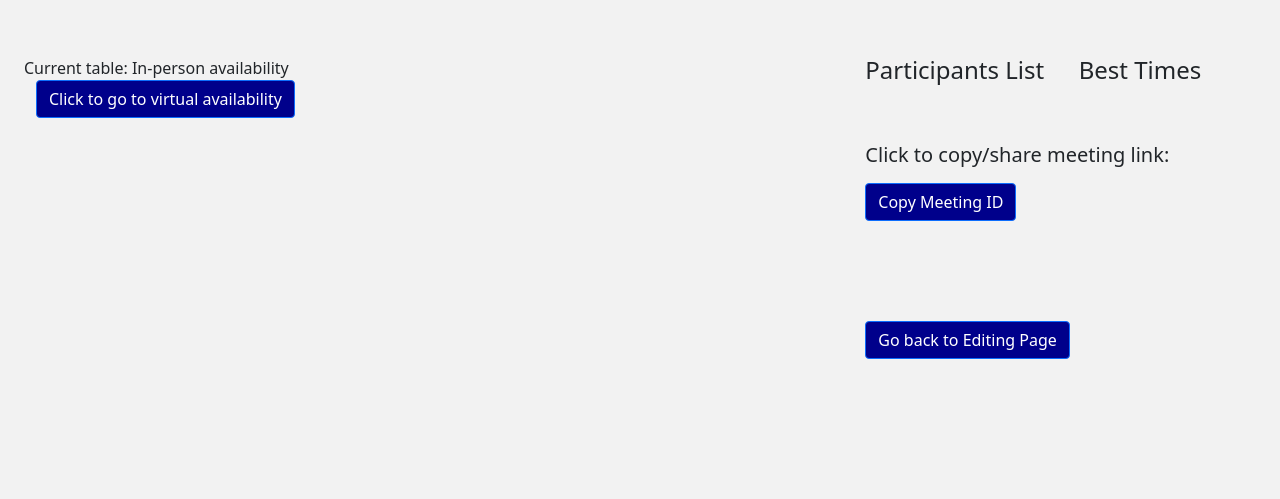
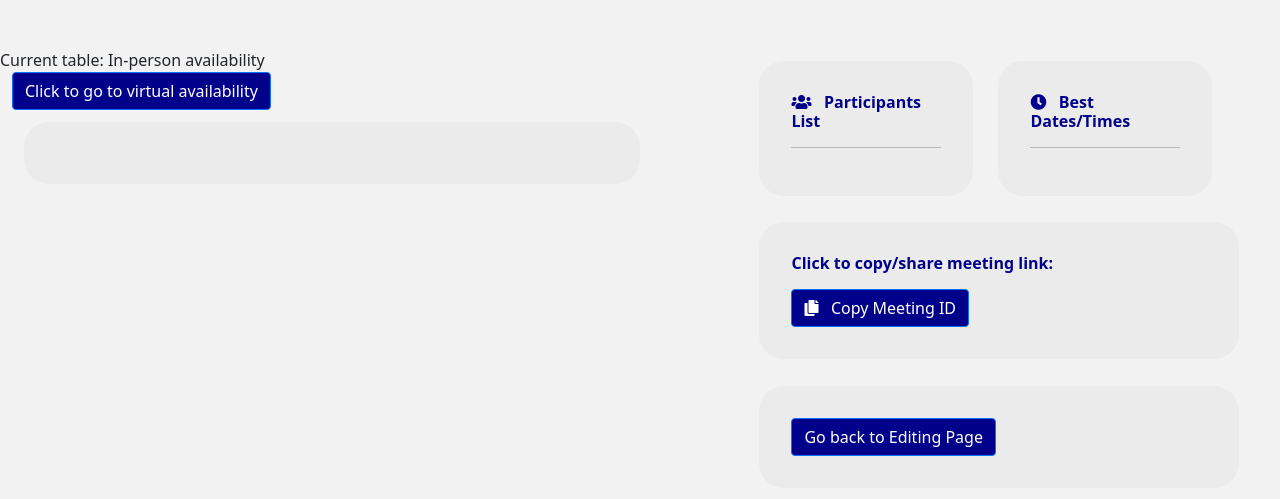
Before and after one commit to UCSD-CSE-210-2021/cse-210-team-project-layover, a Flask app: template templates/results.html in a window 1280 px wide. Shown: the part 72-571 px from the top of the page. Run offline with Flask 2, Linux system fonts and the light colour scheme; the template is opened without the code that fills it, so the values that code supplies are empty; some libraries are stand-ins or nearby versions.

Commit message:
Update UI

```diff
--- a/static/results.js
+++ b/static/results.js
@@ -1,6 +1,9 @@
 $(document).ready(function() {
 	var all_data = jQuery.parseJSON(data);                  // Read in data
 	$("#meeting_name").html(all_data.meeting_info.name + " Results")     // Write the heading dynamically
+
+	$('.nav-heading').text(all_data.meeting_info.name + " Results");
+	$('.nav-heading').addClass('text-center text-capitalize');
 
 	// TODO: Use data to calculate table to display
 	// var fullList = "<ul>"
@@ -144,7 +147,8 @@ $(document).ready(function() {
 	//Functionality to copy meeting ID on click
 	$('#copyBtn').click(function(){
 		navigator.clipboard.writeText($("#meetingId").text()).then(function () {
-			alert('It worked! Do a CTRL - V to paste')
+			$('#copyBtn').find('i').toggleClass('fa-copy fa-check');
+			// alert('It worked! Do a CTRL - V to paste')
 		}, function () {
 			alert('Failure to copy. Check permissions for clipboard')
 		});
--- a/static/scheduling-availability.js
+++ b/static/scheduling-availability.js
@@ -7,7 +7,7 @@ $(document).ready(function() {
 	var endTime = meetingDetails.day_end_time;
 	var numTimes = meetingDetails.day_end_time - meetingDetails.day_start_time;
 
-	$("#nav-heading").text(all_data.name + "'s availability");
+	$(".nav-heading").text(all_data.name + "'s availability");
 
 	// Variable initialization
 	var inPersonMeetingTable = Array(numTimes * 4).fill().map(() => Array(numCol - 1).fill(0));
--- a/static/scheduling-landing.js
+++ b/static/scheduling-landing.js
@@ -1,6 +1,7 @@
 $(document).ready(function() {
 	var all_data = jQuery.parseJSON(data)
 	$("#results_btn").attr("href", "/results/" + all_data.meeting_id);
+	$('.nav-heading').text(all_data.name);
+	$('.nav-heading').addClass('text-center text-capitalize');
 	$("#meeting_id").attr("value", all_data.meeting_id);
-	$("#meeting_name").html(all_data.name)
 });
--- a/templates/layout.html
+++ b/templates/layout.html
@@ -26,6 +26,16 @@
 			.btn {
 				background-color: darkblue;
 			}
+			.col-form-label, h5, h6{
+				color: darkblue;
+				font-weight: bold;
+			}
+			.ui_box{
+				border-radius: 25px;
+				background: #ebebeb;
+				padding: 5%;
+				margin: 2%;
+			}
 			{% block styling %}
 
 			{% endblock %}
@@ -39,7 +49,7 @@
 					<div><i class="fas fa-2x fa-home"></i></div>
 				</a>
 			</div>
-			<h1 class="col-8 center-text title-color" id="nav-heading">Layover Meeting</h1>
+			<h1 class="col-8 center-text title-color nav-heading">Layover Meeting</h1>
 			<h1 class="col-2"></h1>
 		</nav>
 
--- a/templates/results.html
+++ b/templates/results.html
@@ -22,7 +22,7 @@ tr, th, td {
     background-clip: padding-box;
 }
 th, td {
-    width: 12%;
+    width: 2%;
 }
 tr:not(:first-child) td:not(:first-child) {
     border-color: transparent;
@@ -32,7 +32,6 @@ tr:not(:first-child) td:not(:first-child) {
 {% endblock %}
 
 {% block content %}
-<h1 id="meeting_name" class="text-center text-capitalize"></h1>
 
 <br><br>
 
@@ -47,8 +46,7 @@ tr:not(:first-child) td:not(:first-child) {
 		</div>
 	</div> -->
 
-    <div class="col-8">
-        <div id="sched-results" class="container">
+    <div class="col-6">
         <div class="row" id="curr_table_type">
             Current table: In-person availability
         </div>
@@ -57,34 +55,44 @@ tr:not(:first-child) td:not(:first-child) {
                 <button type="button" class="btn btn-primary" id="change_table">Click to go to virtual availability</button>
             </div>
         </div>
-
+        <div id="sched-results" class="container ui_box">
         </div>
     </div>
 
 
-    <div class="col-4">
+    <div class="col-6">
         <div class="row">
-            <div class="col-6">
-                <h4>Participants List</h4>
+
+            <div class="col-2"></div>
+            <div class="col-4 ui_box">
+                <h6><i class="fas fa-x fa-users"></i> &nbsp; Participants List</h6>
+                <hr>
                 <div id="users-list" class="container"></div>
             </div>
 
-            <div class="col-6">
-                <h4>Best Times</h4>
+            <div class="col-4 ui_box">
+                <h6><i class="fas fa-x fa-clock"></i> &nbsp; Best Dates/Times</h6>
+                <hr>
                 <div id="best-times" class="container"></div>
             </div>
+
+            <div class="col-1"></div>
         </div>
 
-        <div class="row" style="margin-top: 50px;"> <!-- Hard-coded margin-top for now. Needs to be changed. -->
-            <div class="col-12">
-                <h5>Click to copy/share meeting link:</h5>
+        <div class="row"> <!-- Hard-coded margin-top for now. Needs to be changed. -->
+            <div class="col-2"></div>
+            <div class="col-9 ui_box">
+                <h6>Click to copy/share meeting link:</h6>
                 <p id="meetingId"></p>
-                <button type="button" class="btn btn-primary" id="copyBtn">Copy Meeting ID</button>
+                <button type="button" class="btn btn-primary" id="copyBtn"><i class="fas fa-x fa-copy"></i> &nbsp; Copy Meeting ID</button>
             </div>
+            <div class="col-2"></div>
+
         </div>
 
-        <div class="row" style="margin-top: 100px;"> <!-- Hard-coded margin-top for now. Needs to be changed. -->
-            <div class="col-12">
+        <div class="row"> <!-- Hard-coded margin-top for now. Needs to be changed. -->
+            <div class="col-2"></div>
+            <div class="col-9 ui_box">
                 <button type="button" class="btn btn-primary" id="editingPage">Go back to Editing Page</button>
             </div>
         </div>
--- a/templates/scheduling-landing.html
+++ b/templates/scheduling-landing.html
@@ -12,14 +12,12 @@
 {% endblock %}
 
 {% block content %}
-
-<h1 id="meeting_name" class="text-center text-capitalize"></h1>
-
 <div id="topDiv" class="row">
 	<div class="col-6">
 		<div class="row">
 			If you'd like to add or edit your availability, enter your info below!
 		</div>
+		<br>
 		<div class="row">
 			<form action="{{ url_for('handle_user_info') }}" method="post">
 				<div class="form-group row">
@@ -51,6 +49,7 @@
 		<div class="row">
 			If you would like to see the results, click below!
 		</div>
+		<br>
 		<div class="row">
 			<div class="col-3">
 				 <a href="/results/" role="button" class="btn btn-primary" id="results_btn">Results</a>
--- a/templates/setup-landing.html
+++ b/templates/setup-landing.html
@@ -13,10 +13,6 @@
 }
 .hideDiv{
 	display: none;
-}
-.col-form-label{
-	color: darkblue;
-	font-weight: bold;
 }
 {% endblock %}
 
```
Lines whose indentation alone changed are shown as unchanged.
